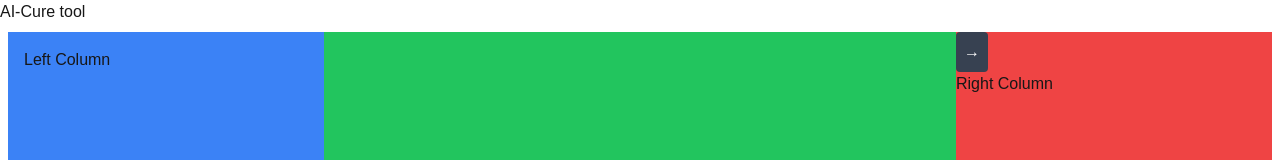
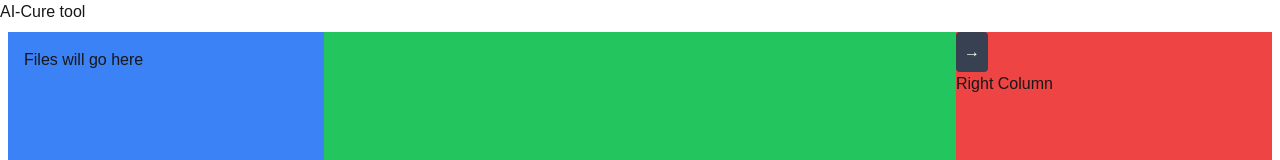
Before and after one commit to alwalt/AI-Cure, a Next.js app: page / in a window 1280 px wide. Shown: the top 160 px of the page. Built offline with nearby package versions, Linux system fonts and the light colour scheme.

Commit message:
Create Files component

```diff
--- /dev/null
+++ b/src/components/Files.tsx
@@ -0,0 +1,5 @@
+const Files = () => {
+	return <p>Files will go here</p>;
+};
+
+export default Files;
--- a/src/components/LeftColumn.tsx
+++ b/src/components/LeftColumn.tsx
@@ -1,7 +1,8 @@
+import Files from "./Files";
 const LeftColumn = () => {
 	return (
 		<div className="bg-blue-500 p-4 h-full">
-			<p>Left Column</p>
+			<Files />
 		</div>
 	);
 };
```
